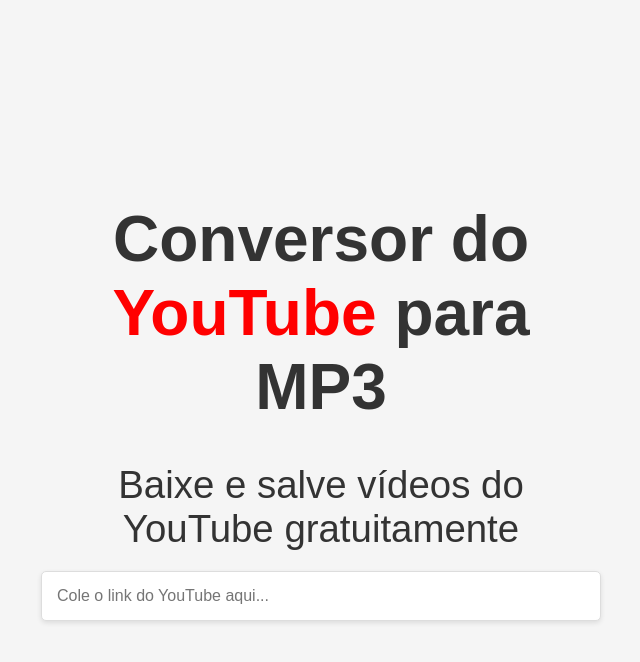
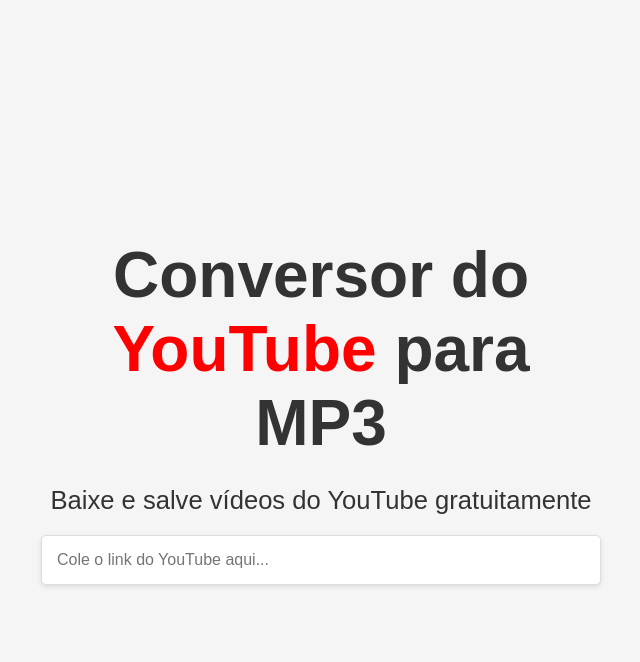
Before and after one commit to Motadeveloper/Audio, a Django app: page / in a window 1280 px wide. Shown: the top 662 px of the page, without its empty margins (319-959 px from the left). Run offline with Django 5.2, Linux system fonts and the light colour scheme.

Commit message:
Update index.html

```diff
--- a/youtube_downloader/templates/youtube_downloader/index.html
+++ b/youtube_downloader/templates/youtube_downloader/index.html
@@ -88,7 +88,7 @@
         }
 
         p {
-            font-size: 3vw;
+            font-size: 2vw;
             color: #333;
             margin-bottom: 20px;
         }
```
